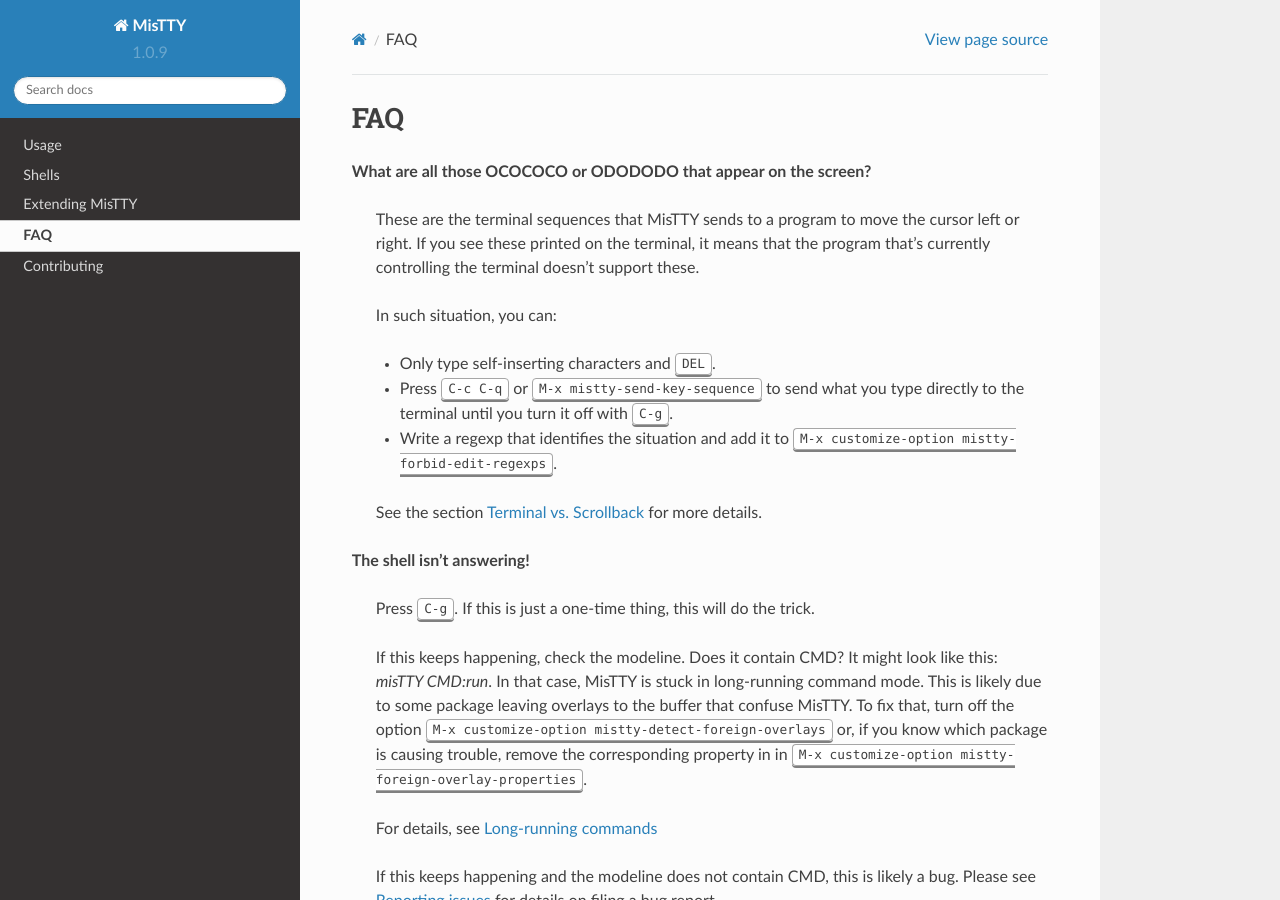
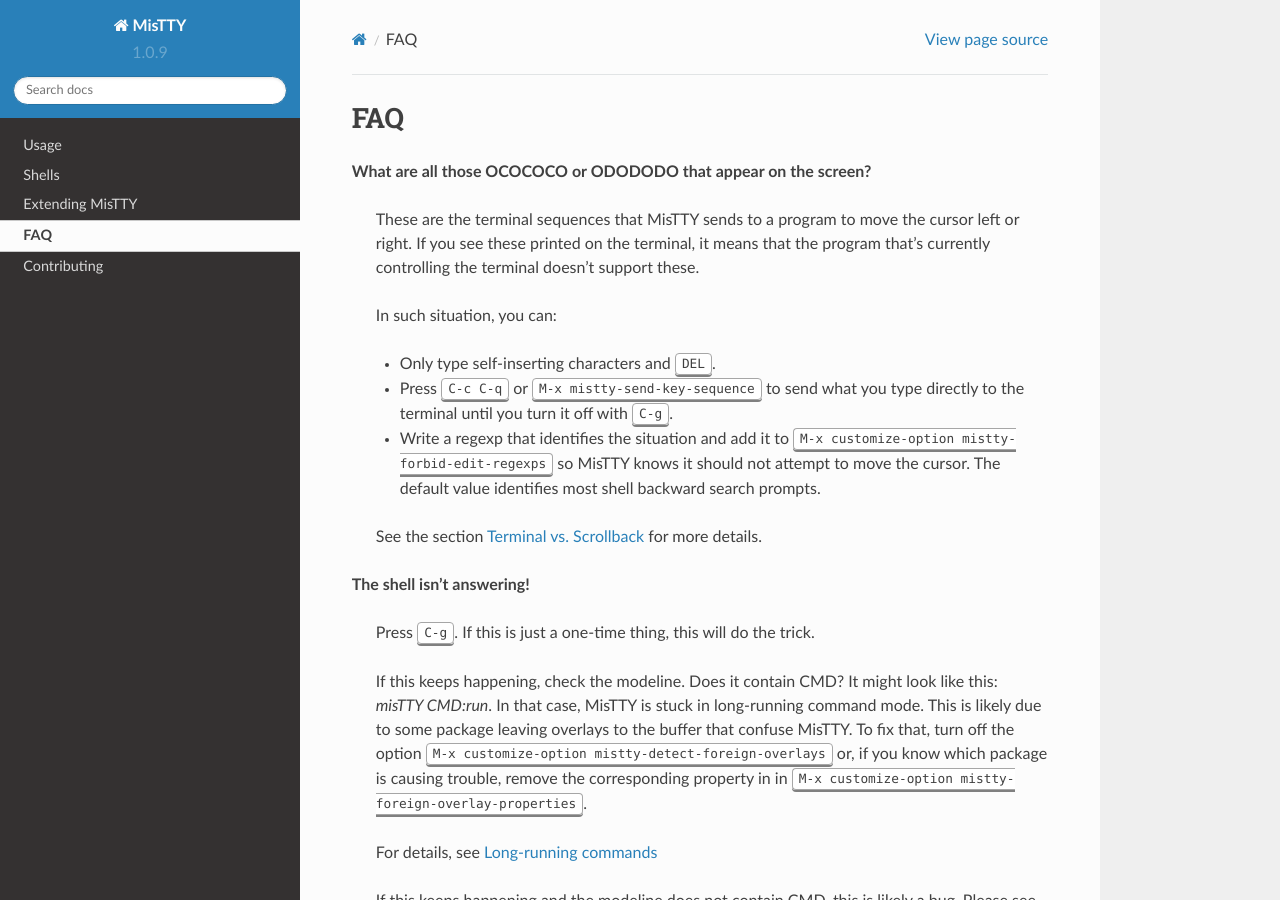
Before and after one commit to szermatt/mistty, a Sphinx documentation site: the page built from docs/source/faq.rst, in a window 1280 px wide and 900 px high. Built offline with Sphinx 7.4.7 and the Read the Docs theme 2.0.0, drawn with Linux system fonts in a browser that asks for light colours.

Commit message:
Allow some simple modifications even edits are forbidden.
Before this change, if the terminal region matched
mistty-forbid-edit-regexp, any modification in that region was forbidden
and resulted in an error.

This change instead assumes that when edits are forbidden, what's
actually forbidden are cursor movements; you can still type and delete
characters - this is at least what's happening when shells are in
history search mode.

This allows some simple modifications to be replayed.

With this change, when mistty-forbid-edit-regexp matches, MisTTY does as
much as it can without moving the cursor. If the change cannot be
replayed, it is eventually overwritten just like any other unreplayable
change.

This allows simple commands like backward-kill-word or yank to work
while the shell is in history search mode.

```diff
--- a/docs/source/faq.rst
+++ b/docs/source/faq.rst
@@ -2,6 +2,8 @@
 ===
 
 **What are all those OCOCOCO or ODODODO that appear on the screen?**
+
+     .. index:: pair: variable; mistty-forbid-edit-regexps
 
      These are the terminal sequences that MisTTY sends to a program
      to move the cursor left or right. If you see these printed on the
@@ -17,7 +19,9 @@
        off with :kbd:`C-g`.
 
      - Write a regexp that identifies the situation and add it to
-       :kbd:`M-x customize-option mistty-forbid-edit-regexps`.
+       :kbd:`M-x customize-option mistty-forbid-edit-regexps` so MisTTY
+       knows it should not attempt to move the cursor. The default value
+       identifies most shell backward search prompts.
 
      See the section :ref:`term-vs-scroll` for more details.
 
```
Also changed, not shown: 3 other files.
